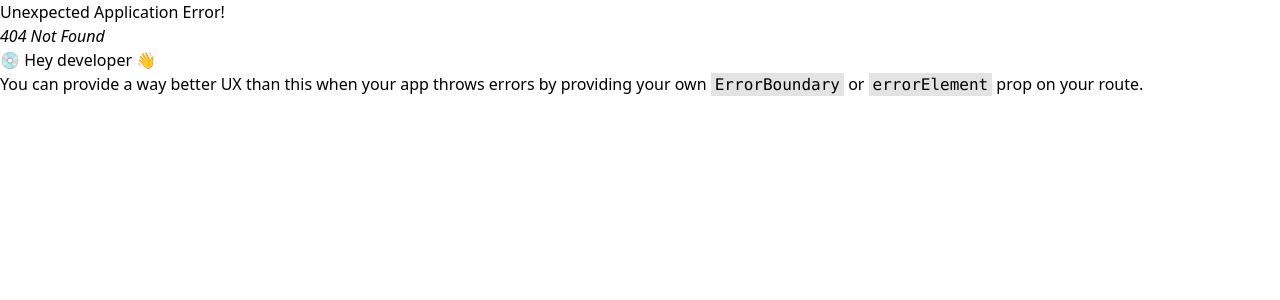
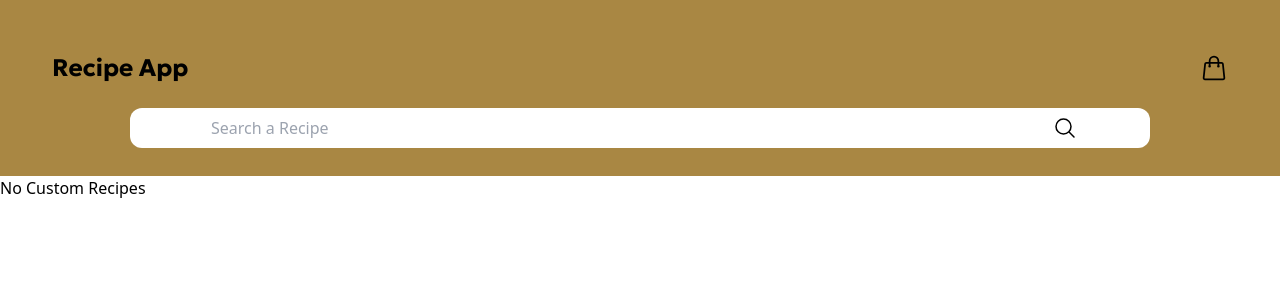
Before and after one commit to Renz757/recipe-app, a React (Vite) app: page /customRecipes in a window 1280 px wide. Before the commit this address had no page. Shown: the top 300 px of the page. Built offline with nearby package versions, Linux system fonts and the light colour scheme.

Commit message:
added and config, CustomRecipes

```diff
--- a/src/App.jsx
+++ b/src/App.jsx
@@ -6,6 +6,7 @@ import Recipes from "./Pages/Recipes";
 import RecipeInfo from "./Pages/RecipeInfo";
 import Favorites from "./Pages/Favorites";
 import ShoppingList from "./Pages/shoppingList";
+import CustomRecipes from "./Pages/CustomRecipes";
 import RootLayout from "./Pages/Root";
 
 const App = () => {
@@ -71,6 +72,12 @@ const App = () => {
             <ShoppingList />
           ),
         },
+        {
+          path: "/customRecipes",
+          element: (
+            <CustomRecipes />
+          ),
+        },
       ],
     },
   ]);
--- a/src/Components/Navigation/NavLinks.jsx
+++ b/src/Components/Navigation/NavLinks.jsx
@@ -15,7 +15,7 @@ const NavLinks = ({ setSideBar }) => {
       <Link to="/shoppingList" className="hover:bg-vandyke w-full p-4">
         <li onClick={setSideBar}>Shopping List</li>
       </Link>
-      <Link to="/" className="hover:bg-vandyke w-full p-4">
+      <Link to="/customRecipes" className="hover:bg-vandyke w-full p-4">
         <li onClick={setSideBar}>Add Custom Recipe</li>
       </Link>
     </>
--- /dev/null
+++ b/src/Pages/CustomRecipes.jsx
@@ -0,0 +1,12 @@
+import { useState } from "react";
+
+const CustomRecipes = () => {
+  const [customRepices, setCustomRecipes] = useState([]);
+  return (
+    <>
+     {customRepices ? <h1>No Custom Recipes</h1> : <h1>Custom Recipes</h1>}
+    </>
+  );
+};
+
+export default CustomRecipes;
```
